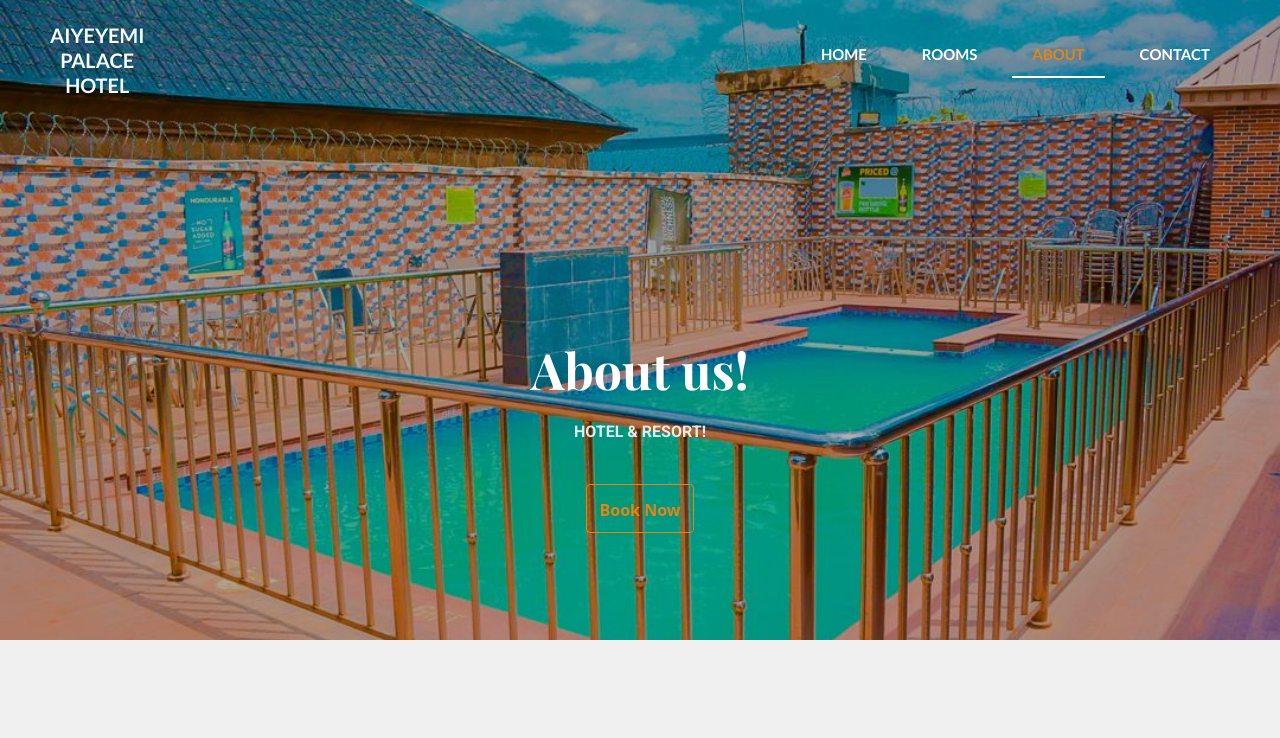
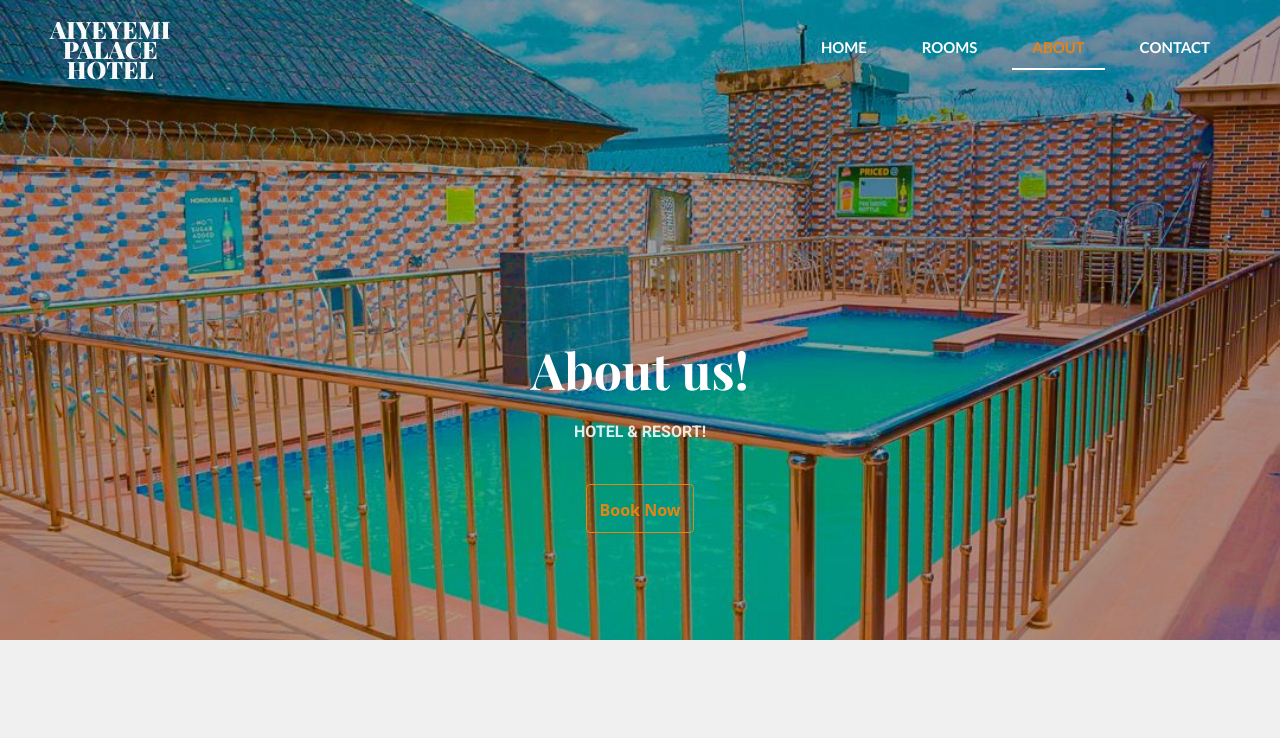
Before and after one commit to pepelindr13/Aiyeyemi, a React (Vite) app: page /about in a window 1280 px wide. Shown: the top 738 px of the page. Built offline with nearby package versions, Linux system fonts and the light colour scheme; a web font is replaced by a local one.

Commit message:
fifth commit

```diff
--- a/src/Components/Hero.jsx
+++ b/src/Components/Hero.jsx
@@ -62,7 +62,7 @@ const Hero = () => {
           data-bs-ride="carousel"
         >
           <div className="firstCarou carousel-inner">
-            <div className="carousel-item active" data-bs-interval="2500">
+            <div className="carousel-item active" data-bs-interval="4000">
               <img src={Home1} className="d-block w-100" alt="..." />
               <div
                 id="cap2"
@@ -75,7 +75,7 @@ const Hero = () => {
                 <button onClick={nav} className="bookBtn">Book Now </button>
               </div>
             </div>
-            <div className="carousel-item" data-bs-interval="2500">
+            <div className="carousel-item" data-bs-interval="4000">
               <img src={About2} className="d-block w-100" alt="..." />
               <div
                 id="cap"
@@ -91,7 +91,7 @@ const Hero = () => {
                 </button>
               </div>
             </div>
-            <div className="carousel-item" data-bs-interval="2500">
+            <div className="carousel-item" data-bs-interval="4000">
               <img src={Room1} className="d-block w-100" alt="..." />
               <div
                 id="cap3"
@@ -119,7 +119,7 @@ const Hero = () => {
         <h1 className="mt-4">
           Feat<span id="rse">ured Roo</span>ms
         </h1>
-        <div className="rooms">
+        <div className="rooms w-100">
           <div className="roomFlex shadow-sm">
             <div className="p-5 roomcap">
               <h2>Vip Suite</h2>
--- a/src/Components/Navbar.css
+++ b/src/Components/Navbar.css
@@ -6,10 +6,15 @@
   }
 
   .navbar-brand {
-    font-size: 1.5rem;
+    font-size: 3.5rem;
     text-decoration: none;
     color: white;
-    line-height: 25px;
+    line-height: -10px;
+  }
+
+  .navbar-brand h4{
+    line-height: 12px;
+
   }
 
   /* Hamburger button styles */
--- a/src/Components/Navbar.jsx
+++ b/src/Components/Navbar.jsx
@@ -12,10 +12,10 @@ const Navbar = () => {
   return (
     <nav className="navbar">
       <div className="navbar-container d-flex justify-content-between align-items-center w-100">
-        <Link to="/" className="navbar-brand fw-bolder text-light text-center">
-          <div>AIYEYEMI</div>
-          <div>PALACE</div>
-          <div>HOTEL</div>
+        <Link to="/"  className="navbar-brand fw-bolder text-light text-center">
+          <h4 className="fw-bolder">AIYEYEMI</h4>
+          <h4 className="fw-bolder">PALACE</h4>
+          <h4 className="fw-bolder">HOTEL</h4>
         </Link>
         <button id="hamburger" onClick={toggleNavbar}>
           &#9776;
```
